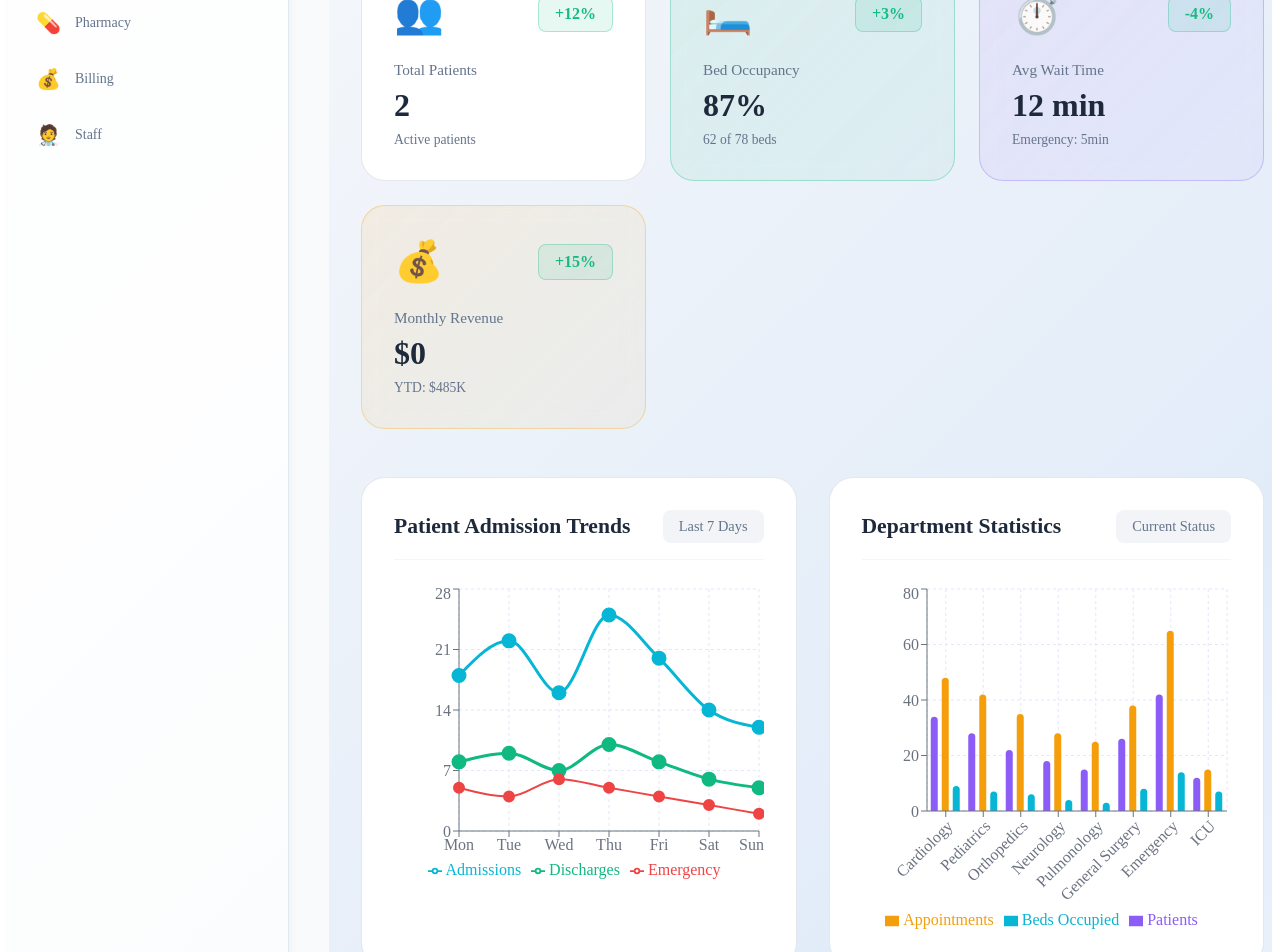
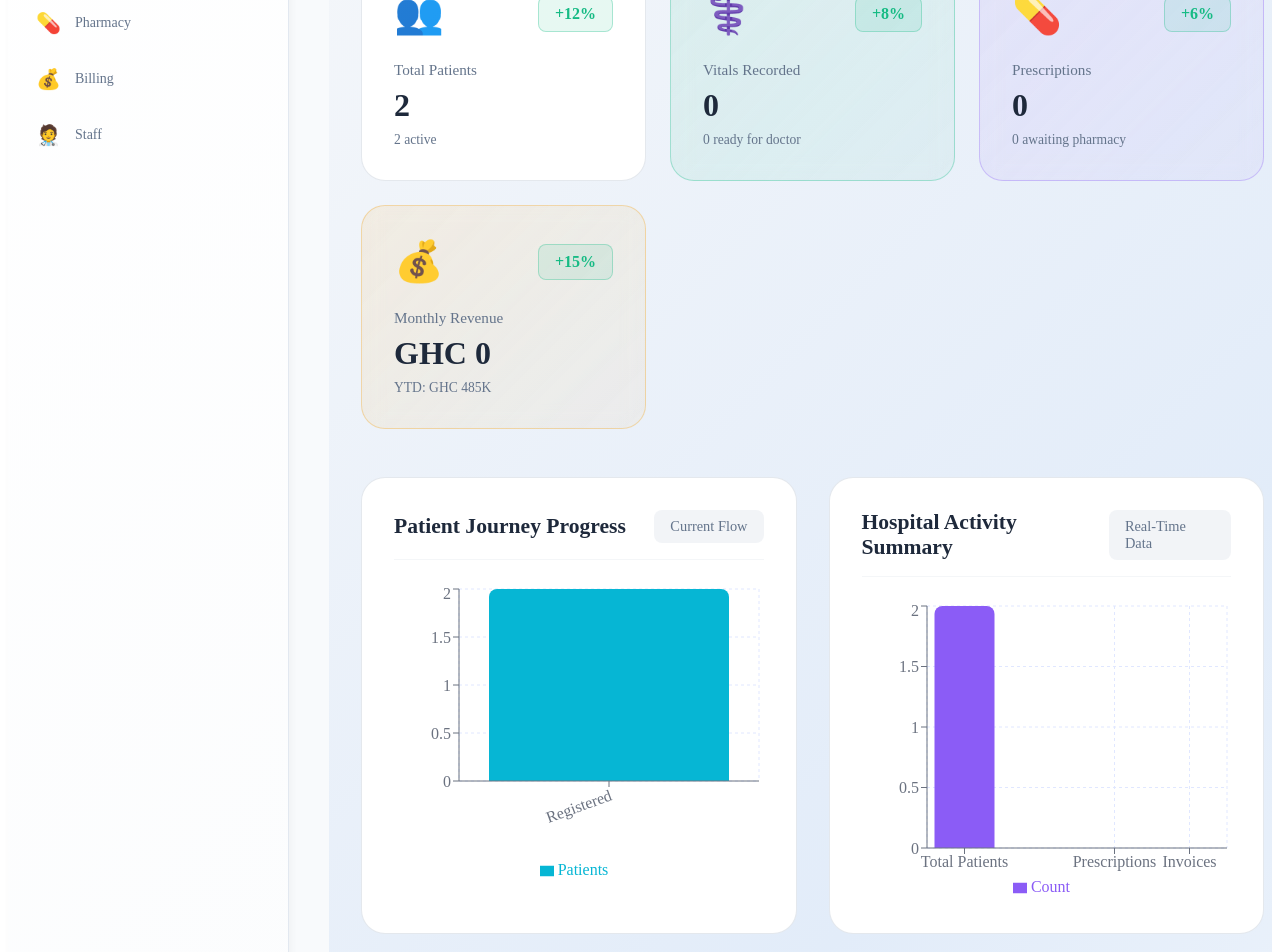
Before and after one commit to dee1215/Hosp, a React (Create React App) app: page /dashboard in a window 1280 px wide. Shown: the part 340-1292 px from the top of the page. Built offline with nearby package versions, Linux system fonts and the light colour scheme; sample sign-in values are in the browser's storage.

Commit message:
charts and diagrams for the dashboard

```diff
--- a/src/pages/Dashboard.tsx
+++ b/src/pages/Dashboard.tsx
@@ -26,68 +26,67 @@ export default function Dashboard() {
       trendType: "positive",
       icon: "👥",
       color: "from-blue-500 to-cyan-500",
-      subtext: "Active patients"
+      subtext: `${patients.filter(p => p.status !== "Billed").length} active`
     },
     {
-      label: "Bed Occupancy",
-      value: "87%",
-      trend: "+3%",
+      label: "Vitals Recorded",
+      value: vitalsRecords.length,
+      trend: "+8%",
       trendType: "positive",
-      icon: "🛏️",
+      icon: "⚕️",
       color: "from-emerald-500 to-teal-500",
-      subtext: "62 of 78 beds"
+      subtext: `${patients.filter(p => p.status === "Vitals Taken").length} ready for doctor`
     },
     {
-      label: "Avg Wait Time",
-      value: "12 min",
-      trend: "-4%",
+      label: "Prescriptions",
+      value: prescriptions.length,
+      trend: "+6%",
       trendType: "positive",
-      icon: "⏱️",
+      icon: "💊",
       color: "from-purple-500 to-pink-500",
-      subtext: "Emergency: 5min"
+      subtext: `${patients.filter(p => p.status === "Prescribed").length} awaiting pharmacy`
     },
     {
       label: "Monthly Revenue",
-      value: `$${(invoices.reduce((sum, inv) => sum + (Number(inv.total) || 0), 0)).toLocaleString()}`,
+      value: `GHC ${(invoices.reduce((sum, inv) => sum + (Number(inv.total) || 0), 0)).toLocaleString()}`,
       trend: "+15%",
       trendType: "positive",
       icon: "💰",
       color: "from-amber-500 to-orange-500",
-      subtext: "YTD: $485K"
+      subtext: "YTD: GHC 485K"
     }
   ];
 
-  // Chart Data: Patient Admission Trend (Last 7 days)
-  const patientTrendData = [
-    { day: "Mon", admissions: 18, discharges: 8, emergency: 5 },
-    { day: "Tue", admissions: 22, discharges: 9, emergency: 4 },
-    { day: "Wed", admissions: 16, discharges: 7, emergency: 6 },
-    { day: "Thu", admissions: 25, discharges: 10, emergency: 5 },
-    { day: "Fri", admissions: 20, discharges: 8, emergency: 4 },
-    { day: "Sat", admissions: 14, discharges: 6, emergency: 3 },
-    { day: "Sun", admissions: 12, discharges: 5, emergency: 2 }
-  ];
+  // Chart Data: Patient Status Distribution
+  const patientStatusData = useMemo(() => {
+    const statusCounts: Record<string, number> = {};
+    patients.forEach(p => {
+      statusCounts[p.status] = (statusCounts[p.status] || 0) + 1;
+    });
+    return Object.entries(statusCounts).map(([name, value]) => ({ name, value }));
+  }, [patients]);
 
-  // Chart Data: Vitals Distribution
-  const vitalsData = useMemo(() => {
+  // Chart Data: Patient Journey Progress
+  const patientJourneyData = useMemo(() => {
     return [
-      { name: "Normal", value: Math.floor(vitalsRecords.length * 0.65) + 45 },
-      { name: "Elevated", value: Math.floor(vitalsRecords.length * 0.25) + 18 },
-      { name: "High", value: Math.floor(vitalsRecords.length * 0.10) + 8 }
+      { stage: "Registered", count: patients.filter(p => p.status === "Registered").length },
+      { stage: "Waiting", count: patients.filter(p => p.status === "Waiting").length },
+      { stage: "Vitals Taken", count: patients.filter(p => p.status === "Vitals Taken").length },
+      { stage: "Prescribed", count: patients.filter(p => p.status === "Prescribed").length },
+      { stage: "Medicines Dispensed", count: patients.filter(p => p.status === "Medicines Dispensed").length },
+      { stage: "Billed", count: patients.filter(p => p.status === "Billed").length }
+    ].filter(item => item.count > 0);
+  }, [patients]);
+
+  // Chart Data: Activity Summary
+  const activityData = useMemo(() => {
+    return [
+      { activity: "Total Patients", count: patients.length },
+      { activity: "Vitals Recorded", count: vitalsRecords.length },
+      { activity: "Prescriptions", count: prescriptions.length },
+      { activity: "Invoices", count: invoices.length }
     ];
-  }, [vitalsRecords]);
-
-  // Chart Data: Department Stats (Comprehensive with realistic medical data)
-  const departmentData = [
-    { dept: "Cardiology", patients: 34, appointments: 48, beds: 12, occupied: 9, avgWait: 15 },
-    { dept: "Pediatrics", patients: 28, appointments: 42, beds: 10, occupied: 7, avgWait: 12 },
-    { dept: "Orthopedics", patients: 22, appointments: 35, beds: 8, occupied: 6, avgWait: 18 },
-    { dept: "Neurology", patients: 18, appointments: 28, beds: 6, occupied: 4, avgWait: 14 },
-    { dept: "Pulmonology", patients: 15, appointments: 25, beds: 5, occupied: 3, avgWait: 10 },
-    { dept: "General Surgery", patients: 26, appointments: 38, beds: 10, occupied: 8, avgWait: 16 },
-    { dept: "Emergency", patients: 42, appointments: 65, beds: 15, occupied: 14, avgWait: 5 },
-    { dept: "ICU", patients: 12, appointments: 15, beds: 8, occupied: 7, avgWait: 2 }
-  ];
+  }, [patients, vitalsRecords, prescriptions, invoices]);
 
   // Filtered and Sorted Patients Table
   const filteredPatients = useMemo(() => {
@@ -156,51 +155,47 @@ export default function Dashboard() {
         <div className="charts-section">
           <div className="chart-container">
             <div className="chart-header">
-              <h3>Patient Admission Trends</h3>
-              <span className="chart-period">Last 7 Days</span>
+              <h3>Patient Journey Progress</h3>
+              <span className="chart-period">Current Flow</span>
             </div>
             <ResponsiveContainer width="100%" height={300}>
-              <LineChart data={patientTrendData}>
+              <BarChart data={patientJourneyData}>
                 <CartesianGrid strokeDasharray="3 3" stroke="#e0e7ff" />
-                <XAxis dataKey="day" stroke="#6b7280" />
+                <XAxis dataKey="stage" stroke="#6b7280" angle={-20} textAnchor="end" height={80} />
                 <YAxis stroke="#6b7280" />
                 <Tooltip contentStyle={{ backgroundColor: "#1f2937", border: "none", borderRadius: "8px", color: "#fff" }} />
                 <Legend />
-                <Line type="monotone" dataKey="admissions" stroke="#06b6d4" strokeWidth={3} dot={{ fill: "#06b6d4", r: 6 }} name="Admissions" />
-                <Line type="monotone" dataKey="discharges" stroke="#10b981" strokeWidth={3} dot={{ fill: "#10b981", r: 6 }} name="Discharges" />
-                <Line type="monotone" dataKey="emergency" stroke="#ef4444" strokeWidth={2} dot={{ fill: "#ef4444", r: 5 }} name="Emergency" />
-              </LineChart>
-            </ResponsiveContainer>
-          </div>
-
-          <div className="chart-container">
-            <div className="chart-header">
-              <h3>Department Statistics</h3>
-              <span className="chart-period">Current Status</span>
-            </div>
-            <ResponsiveContainer width="100%" height={350}>
-              <BarChart data={departmentData}>
-                <CartesianGrid strokeDasharray="3 3" stroke="#e0e7ff" />
-                <XAxis dataKey="dept" stroke="#6b7280" angle={-45} textAnchor="end" height={100} />
-                <YAxis stroke="#6b7280" />
-                <Tooltip contentStyle={{ backgroundColor: "#1f2937", border: "none", borderRadius: "8px", color: "#fff" }} />
-                <Legend />
-                <Bar dataKey="patients" fill="#8b5cf6" radius={[8, 8, 0, 0]} name="Patients" />
-                <Bar dataKey="appointments" fill="#f59e0b" radius={[8, 8, 0, 0]} name="Appointments" />
-                <Bar dataKey="occupied" fill="#06b6d4" radius={[8, 8, 0, 0]} name="Beds Occupied" />
+                <Bar dataKey="count" fill="#06b6d4" radius={[8, 8, 0, 0]} name="Patients" />
               </BarChart>
             </ResponsiveContainer>
           </div>
 
           <div className="chart-container">
             <div className="chart-header">
-              <h3>Vitals Distribution</h3>
+              <h3>Hospital Activity Summary</h3>
+              <span className="chart-period">Real-Time Data</span>
+            </div>
+            <ResponsiveContainer width="100%" height={300}>
+              <BarChart data={activityData}>
+                <CartesianGrid strokeDasharray="3 3" stroke="#e0e7ff" />
+                <XAxis dataKey="activity" stroke="#6b7280" />
+                <YAxis stroke="#6b7280" />
+                <Tooltip contentStyle={{ backgroundColor: "#1f2937", border: "none", borderRadius: "8px", color: "#fff" }} />
+                <Legend />
+                <Bar dataKey="count" fill="#8b5cf6" radius={[8, 8, 0, 0]} name="Count" />
+              </BarChart>
+            </ResponsiveContainer>
+          </div>
+
+          <div className="chart-container">
+            <div className="chart-header">
+              <h3>Patient Status Distribution</h3>
               <span className="chart-period">Overview</span>
             </div>
             <ResponsiveContainer width="100%" height={300}>
               <PieChart>
                 <Pie
-                  data={vitalsData}
+                  data={patientStatusData}
                   cx="50%"
                   cy="50%"
                   labelLine={false}
@@ -209,9 +204,10 @@ export default function Dashboard() {
                   fill="#8884d8"
                   dataKey="value"
                 >
-                  <Cell fill="#06b6d4" />
-                  <Cell fill="#f59e0b" />
-                  <Cell fill="#ef4444" />
+                  {patientStatusData.map((entry, index) => {
+                    const colors = ["#06b6d4", "#10b981", "#8b5cf6", "#f59e0b", "#ef4444", "#22c55e"];
+                    return <Cell key={`cell-${index}`} fill={colors[index % colors.length]} />;
+                  })}
                 </Pie>
                 <Tooltip contentStyle={{ backgroundColor: "#1f2937", border: "none", borderRadius: "8px", color: "#fff" }} />
               </PieChart>
```
